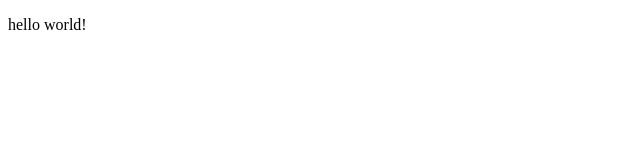
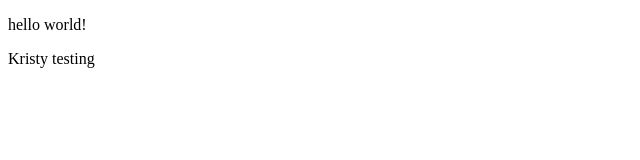
Before and after one commit to RingoGG/bootstrapAssignment, a website: page public/index.html in a window 1280 px wide. Shown: the full height of the page, 0-640 px from the left. Drawn offline with Linux system fonts and the light colour scheme.

Commit message:
kristy testing

```diff
--- a/public/index.html
+++ b/public/index.html
@@ -7,5 +7,6 @@
 </head>
 <body>
     <p>hello world!</p>
+    <p>Kristy testing</p>
 </body>
 </html>
```
